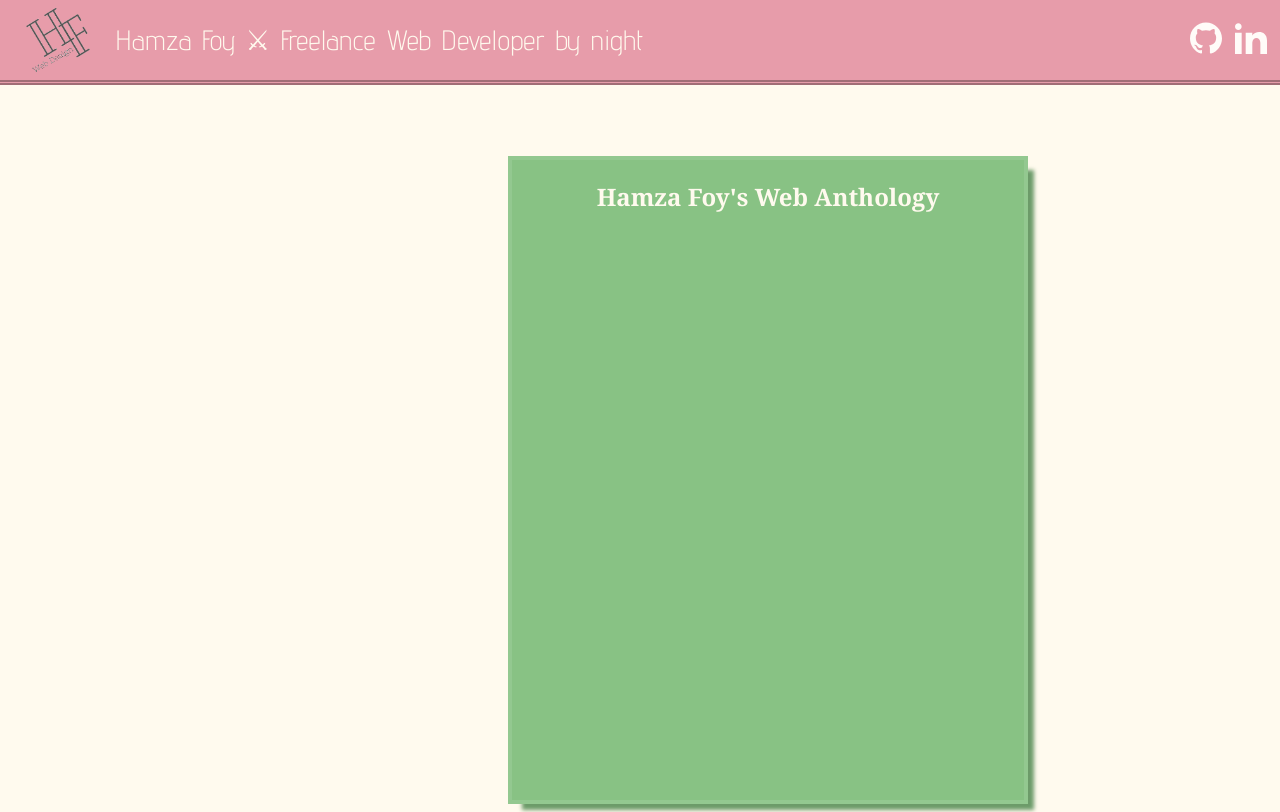
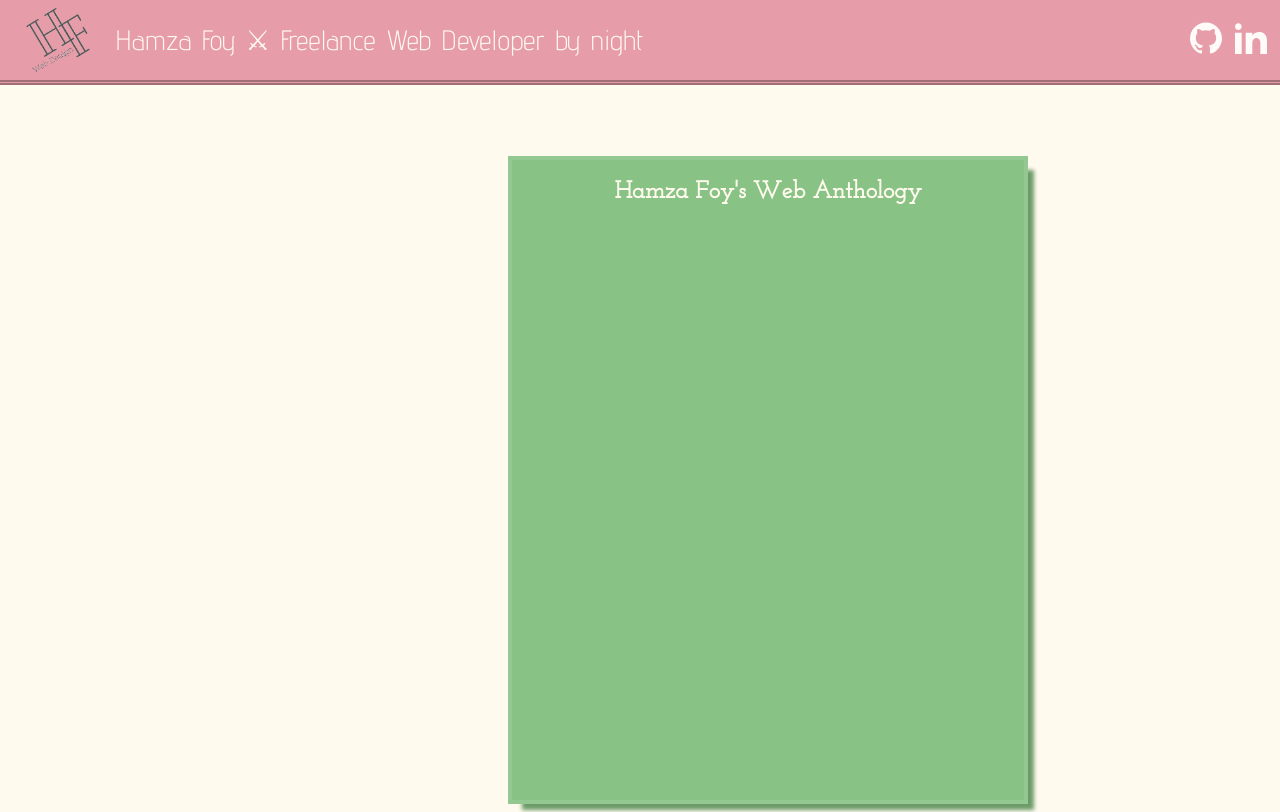
Before and after one commit to hamzafoy/hamza_foy_portfolio, a React (Create React App) app in the folder hamza-foy-portfolio/: page / in a window 1280 px wide. Shown: the top 812 px of the page. Built offline with nearby package versions, Linux system fonts and the light colour scheme.

Commit message:
add a font for the Timeline Component.

```diff
--- a/hamza-foy-portfolio/src/Timeline/Timeline.css
+++ b/hamza-foy-portfolio/src/Timeline/Timeline.css
@@ -1,3 +1,6 @@
+@font-face {font-family: "JosefinSlab-Regular"; src: url("./JosefinSlab-Regular.ttf"); }
+
+
 .timeline-container {
     display: grid;
     grid-template-columns: 20% 20% 20% 20% 20%;
@@ -19,6 +22,6 @@
 
 .timeline h1 {
     font-size: 24px;
-    font-family: Georgia, 'Times New Roman', Times, serif;
+    font-family: 'JosefinSlab-Regular';
     text-align: center;
 }
```
Also changed, not shown: hamza-foy-portfolio/src/Timeline/JosefinSlab-Regular.ttf (added).
